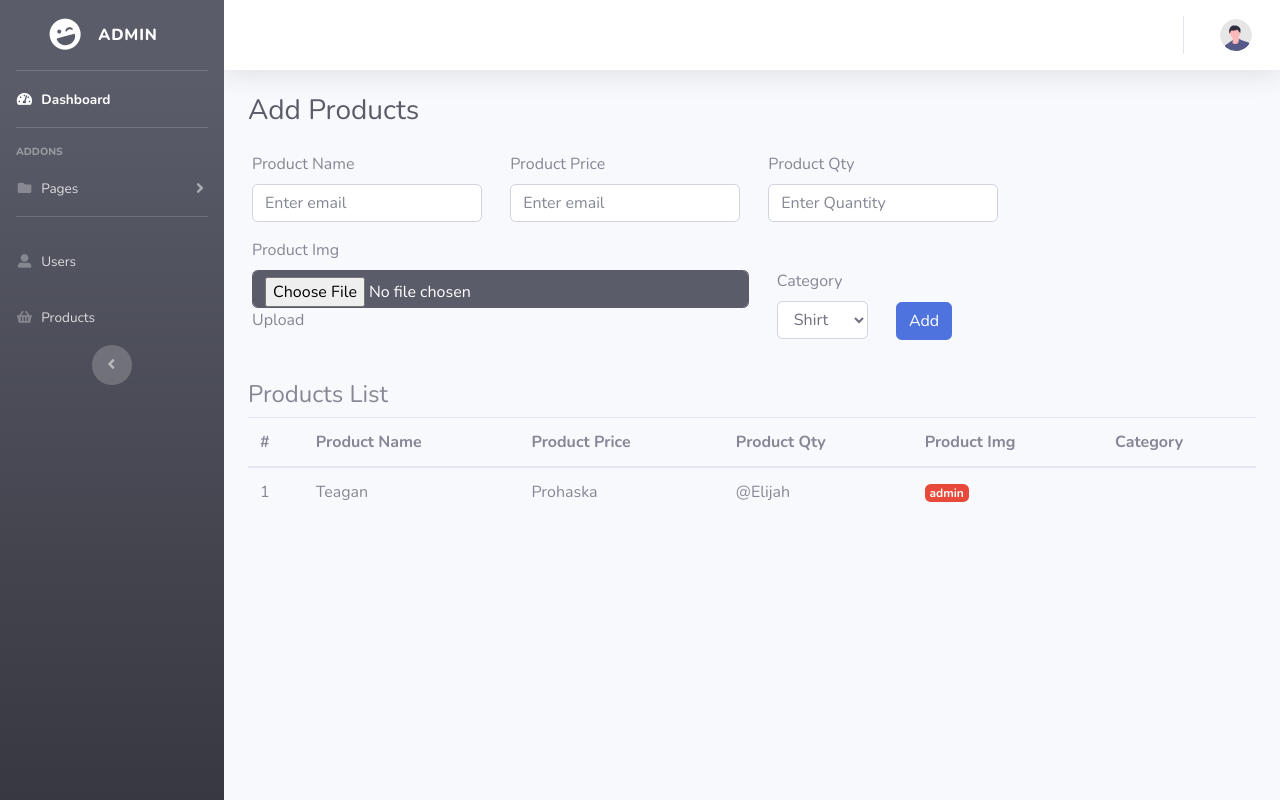
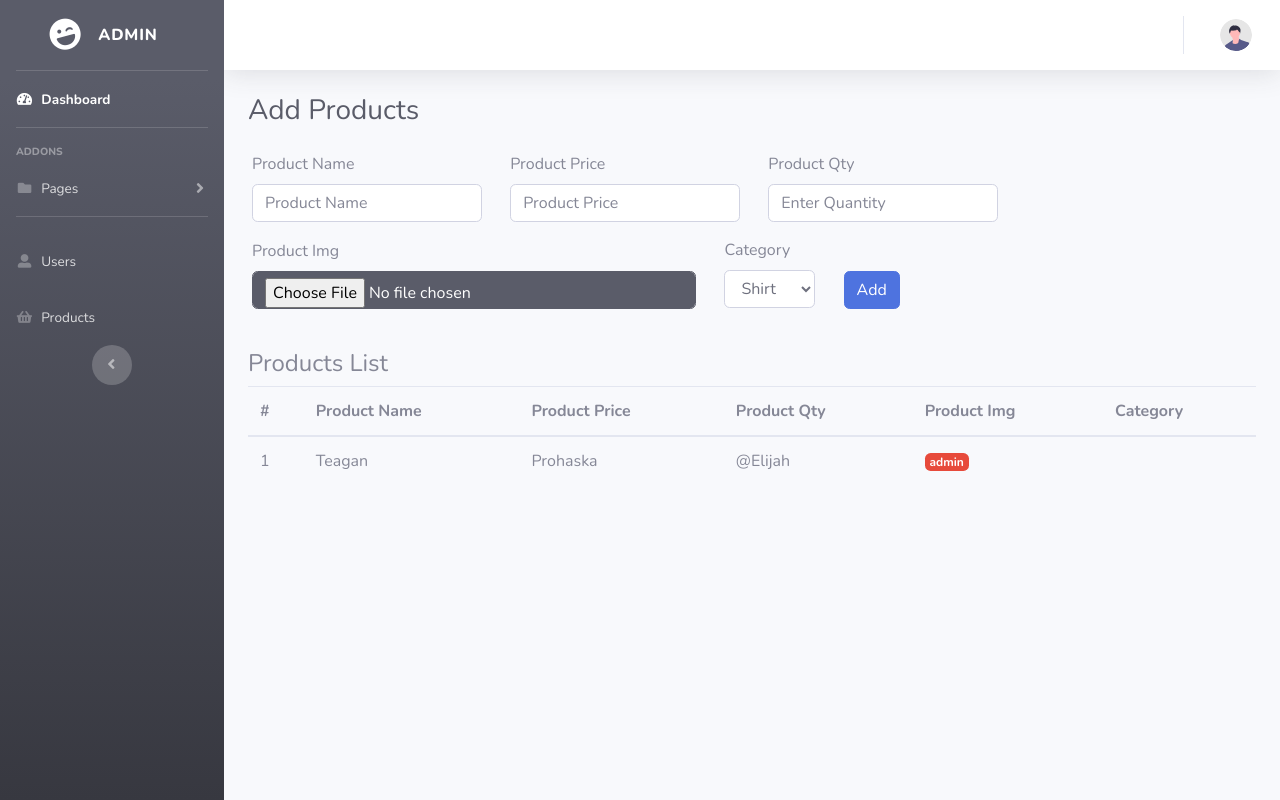
Before and after one commit to AmirSahil/ci-login-system, a CodeIgniter app: page /database/admin/products in a window 1280 px wide. Run offline with CodeIgniter, Linux system fonts and the light colour scheme; data that the repository does not hold is empty.

Commit message:
products page

```diff
--- a/application/views/admin/pages/products.php
+++ b/application/views/admin/pages/products.php
@@ -10,13 +10,13 @@
         <div class="form-group row pr-5">
             <div class="col-xs-6">
                 <label for="exampleInputEmail1">Product Name</label>
-                <input type="email" class="form-control" id="exampleInputEmail1" aria-describedby="emailHelp" placeholder="Enter email">
+                <input type="email" class="form-control" id="exampleInputEmail1" aria-describedby="emailHelp" placeholder="Product Name" name="pname">
             </div>
         </div>
         <div class="form-group row pr-5">
             <div class="col-xs-6">
                 <label for="exampleInputEmail1">Product Price</label>
-                <input type="email" class="form-control" id="exampleInputEmail1" aria-describedby="emailHelp" placeholder="Enter email">
+                <input type="email" class="form-control" id="exampleInputEmail1" aria-describedby="emailHelp" placeholder="Product Price" name="pprice">
             </div>
         </div>
         <div class="form-group row pr-5">
@@ -28,7 +28,7 @@
         <div class="form-group row pr-5">
             <div class="col-xs-6">
                 <label for="exampleInputEmail1">Product Img</label>
-                <input type="file" class="btn btn-dark form-control" name="pimage">Upload</input>
+                <input type="file" class="btn btn-dark form-control" name="pimage">
             </div>
         </div>
         <div class="form-group row pr-5">
```
